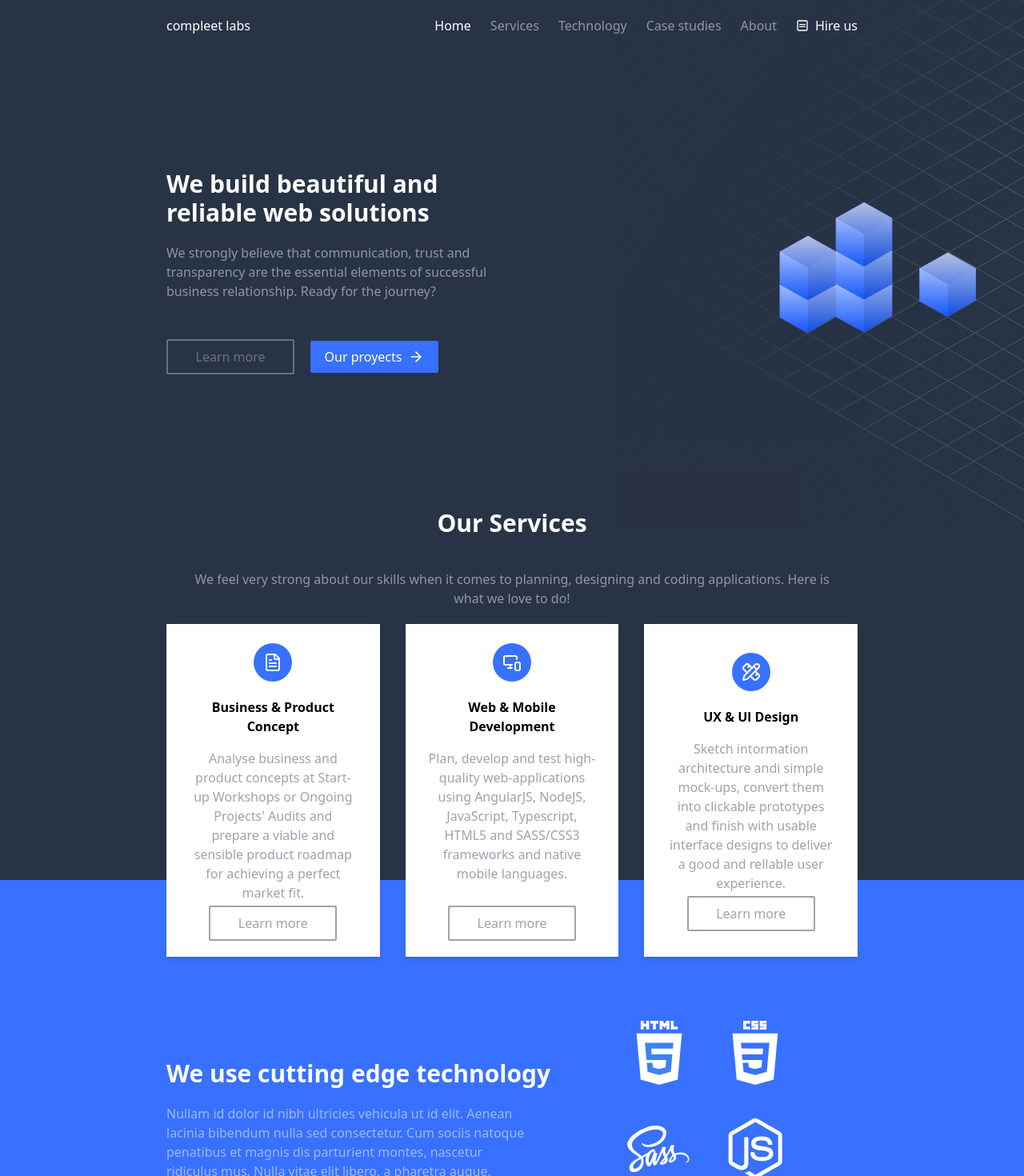
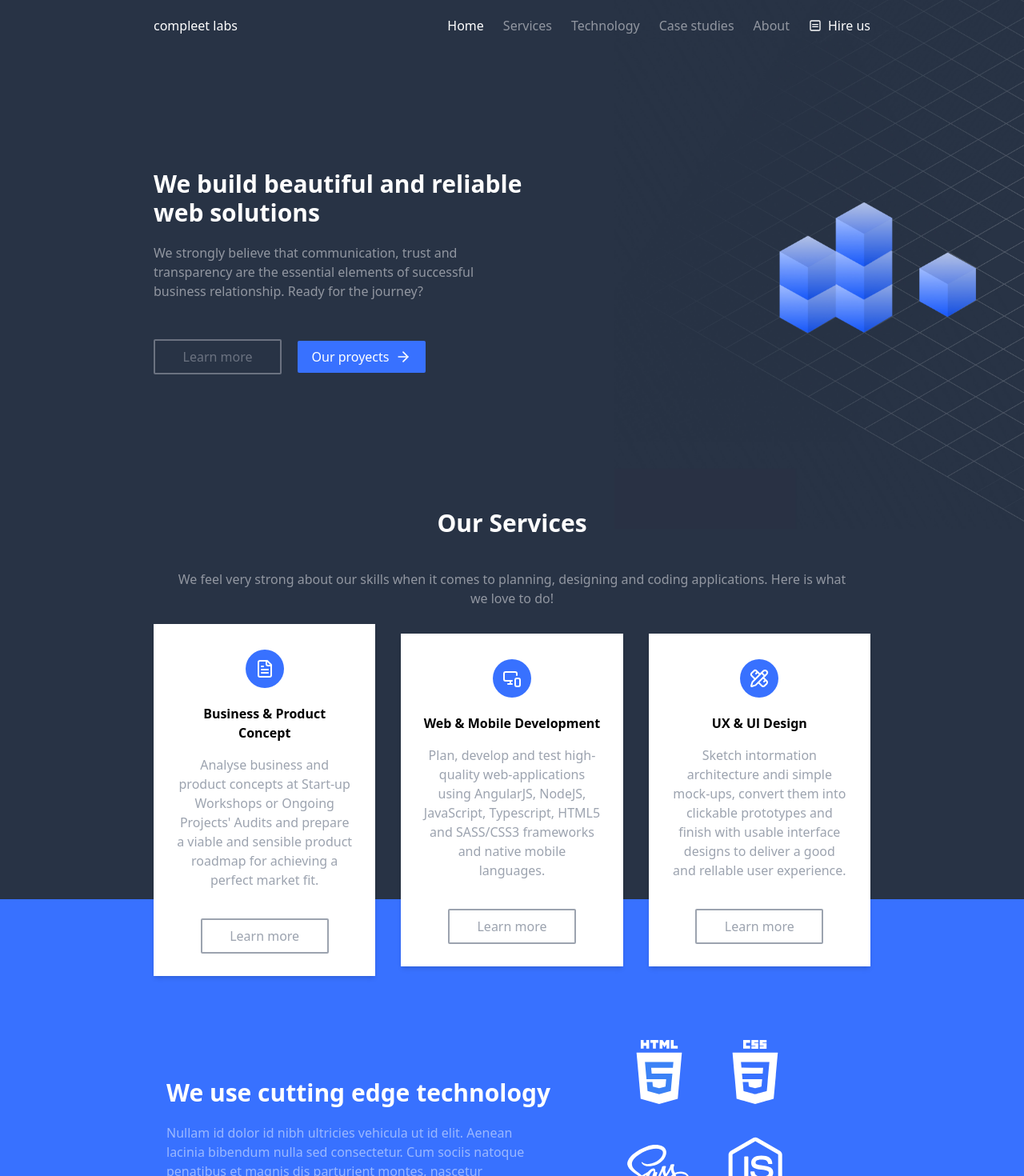
Before and after one commit to savg92/Pixel-perfect, a React (Vite) app: page / in a window 1280 px wide. Shown: the top 1470 px of the page at 80% size. Built offline with nearby package versions, Linux system fonts and the light colour scheme.

Commit message:
Refactor cardServices, home, navBar, and services components

```diff
--- a/src/components/cardServices.tsx
+++ b/src/components/cardServices.tsx
@@ -12,10 +12,10 @@ const Card = ({
 	link: string;
 }) => {
 	return (
-		<div className='card flex flex-col justify-center items-center p-7 bg-white shadow-md gap-4 h-[26rem] w-96'>
+		<div className='card flex flex-col justify-center items-center p-7 bg-white shadow-md gap-4  w-96'>
 			<div className='bg-[#3871ff] text-white rounded-full p-3 m-1'>{icon}</div>
 			<h3 className='  font-bold'>{title}</h3>
-			<p className='text-gray-400 text-pretty h-40'>{description}</p>
+			<p className='text-gray-400 text-pretty text-pretty'>{description}</p>
 			<button className='border-2 border-gray-400 text-gray-400 rounded-sm p-2 hover:bg-gray-500 hover:text-white mt-5 w-40'>
 				<a href={link}>Learn more</a>
 			</button>
--- a/src/components/home.tsx
+++ b/src/components/home.tsx
@@ -2,8 +2,11 @@ import { ArrowRight } from 'lucide-react';
 
 const Home = () => {
 	return (
-		<div className='flex py-32' id='home'>
-			<div className='home text-white flex flex-col justify-start items-start p-5 w-4/6 gap-12 md:px-52'>
+		<div
+			className='flex py-32'
+			id='home'
+		>
+			<div className='home text-white flex flex-col justify-start items-start p-5 w-4/6 gap-12 px-[15%]'>
 				<div>
 					<h1 className='text-3xl font-bold text-start'>
 						We build beautiful and reliable web solutions
--- a/src/components/navBar.tsx
+++ b/src/components/navBar.tsx
@@ -40,7 +40,7 @@ const NavBar = () => {
 
 	return (
 		<>
-			<div className='navbar flex justify-between items-center p-5 text-white md:px-52'>
+			<div className='navbar flex justify-between items-center p-5 text-white px-[15%]'>
 				<div>
 					<a href='/'>
 						<h1 className='text-3sm'>compleet labs</h1>
--- a/src/components/services.tsx
+++ b/src/components/services.tsx
@@ -5,7 +5,7 @@ const Services = () => {
 	return (
 		<div
 			id='services'
-			className=' md:px-52'
+			className='px-[15%]'
 		>
 			<div>
 				<h1 className='text-3xl font-bold text-white p-5'>Our Services</h1>
@@ -14,7 +14,7 @@ const Services = () => {
 					designing and coding applications. Here is what we love to do!
 				</p>
 			</div>
-			<div className='flex justify-center md:justify-between items-center gap-8 flex-wrap md:flex-nowrap'>
+			<div className='flex justify-center lg:justify-between items-center gap-8 flex-wrap md:flex-nowrap'>
 				<Card
 					icon={<FileText />}
 					title='Business & Product Concept'
```
